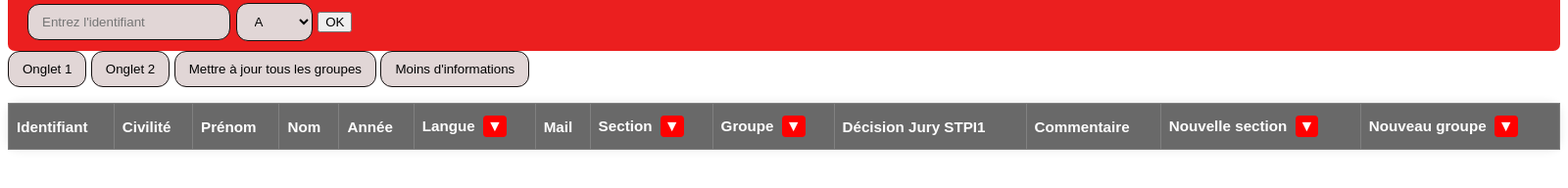
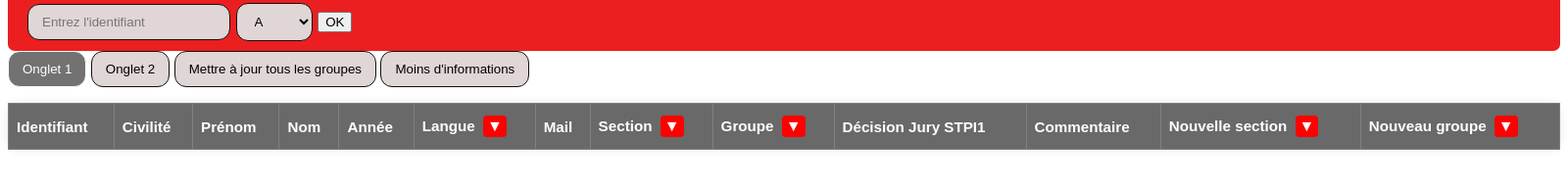
Before and after one commit to radiat3ur/PSE---Aide-l-affectation-dans-de-nouveaux-groupes-STPI2, an Electron app: page pageTest.html in a window 1600 px wide. Shown: the part 252-444 px from the top of the page at 98% size. Drawn offline with Linux system fonts and the light colour scheme; no server answers.

Commit message:
bouton actif début

```diff
--- a/pageTest.html
+++ b/pageTest.html
@@ -49,7 +49,7 @@
         <input type="submit" value="OK"/>
       </form>
 
-        <button id="onglet1">Onglet 1</button>
+        <button class="active" id="onglet1">Onglet 1</button>
         <button id="onglet2">Onglet 2</button>
 
       <button id="submitGroupeChanges">Mettre à jour tous les groupes</button>
```
